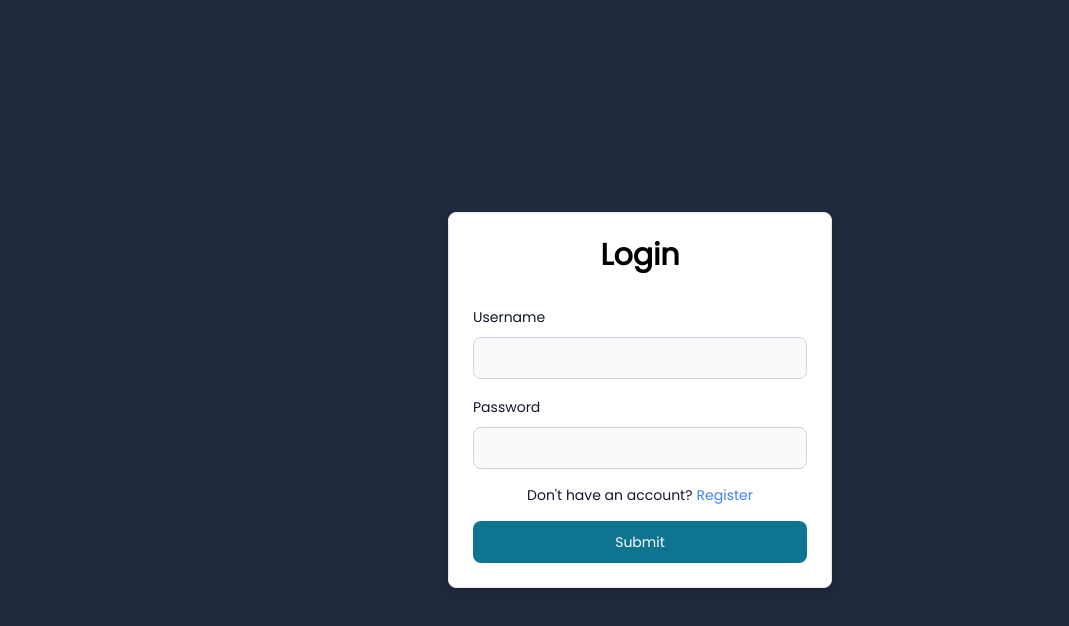
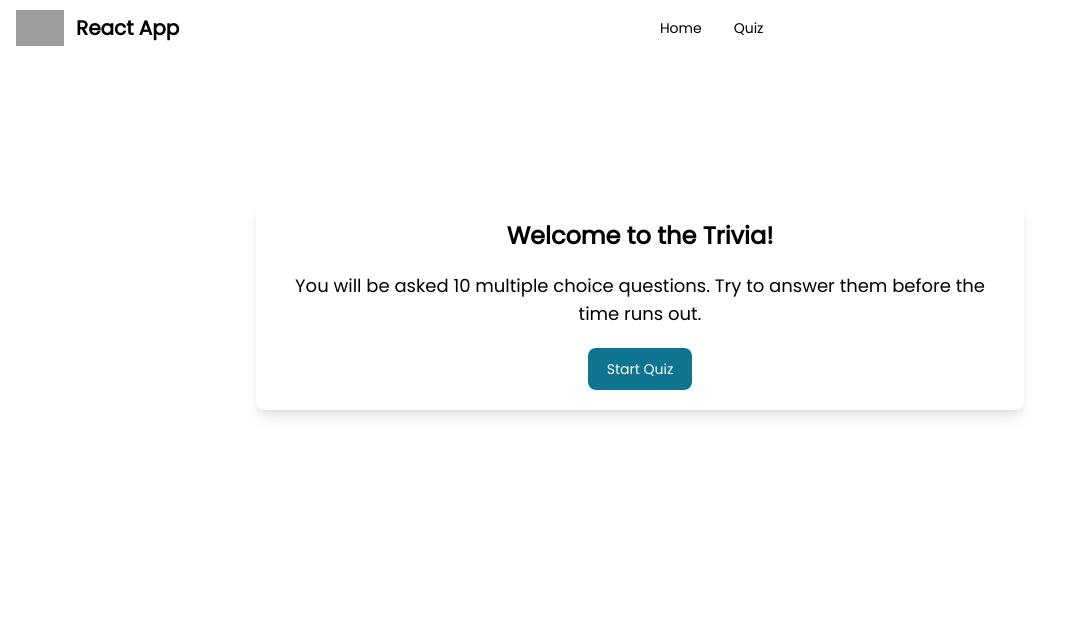
Before and after one commit to iskhafel/magang-trivia, a React (Vite) app: page /welcome-quiz in a window 1280 px wide. Before the commit this address led to /login. Shown: the top 626 px of the page, without its empty margins (0-1069 px from the left). Built offline with nearby package versions, Linux system fonts and the light colour scheme; grey boxes are pictures that could not be loaded.

Commit message:
fix: remove auth

```diff
--- a/src/App.jsx
+++ b/src/App.jsx
@@ -3,12 +3,9 @@ import {
   Routes,
   Route,
 } from "react-router-dom";
-import LoginPage from "./pages/LoginPage";
-import RegisterPage from "./pages/RegisterPage";
 import WelcomeQuiz from "./pages/WelcomeQuiz";
 import QuizPage from "./pages/QuizPage";
 import HomePage from "./pages/HomePage";
-import ProtectedRoute from "./routes/ProtectedRoute";
 
 export default function App() {
   return (
@@ -16,13 +13,8 @@ export default function App() {
       <Routes>
         <Route path="/" element={<HomePage />} />
         <Route path="/home" element={<HomePage />} />
-        <Route path="/login" element={<LoginPage />} />
-        <Route path="/register" element={<RegisterPage />} />
-
-        <Route element={<ProtectedRoute />}>
-          <Route path="/welcome-quiz" element={<WelcomeQuiz />} />
-          <Route path="/quiz" element={<QuizPage />} />
-        </Route>
+        <Route path="/welcome-quiz" element={<WelcomeQuiz />} />
+        <Route path="/quiz" element={<QuizPage />} />
       </Routes>
     </BrowserRouter>
   );
--- a/src/components/Header.jsx
+++ b/src/components/Header.jsx
@@ -1,15 +1,7 @@
-import { Navbar, Button } from "flowbite-react";
+import { Navbar } from "flowbite-react";
 import { Link } from "react-router-dom";
-import { useNavigate } from "react-router-dom";
 
 export default function Header() {
-  const navigate = useNavigate();
-
-  const handleLogout = () => {
-    localStorage.removeItem("access_token");
-    navigate("/login");
-  };
-
   return (
     <div>
       <Navbar fluid={true} rounded={true}>
@@ -24,17 +16,11 @@ export default function Header() {
           </span>
         </Navbar.Brand>
 
-        <Navbar.Collapse>
+        <Navbar.Collapse className="">
           <Link to="/home">Home</Link>
           <Link to="/welcome-quiz">Quiz</Link>
         </Navbar.Collapse>
-        <div className="flex">
-          {localStorage.getItem("access_token") ? (
-            <Button onClick={handleLogout}>Logout</Button>
-          ) : (
-            <Button onClick={() => navigate("/login")}>Login</Button>
-          )}
-        </div>
+        <div className="flex ml-5"></div>
       </Navbar>
     </div>
   );
--- a/src/pages/LoginPage.jsx
+++ /dev/null
@@ -1,93 +0,0 @@
-import { useState } from "react";
-import axios from "axios";
-import { Button, Card, Label, TextInput } from "flowbite-react";
-import { useNavigate, Link } from "react-router-dom";
-
-export default function LoginPage() {
-  const [username, setUsername] = useState("");
-  const [password, setPassword] = useState("");
-  const [success, setSuccess] = useState(false);
-  const [error, setError] = useState("");
-  const navigate = useNavigate();
-
-  const handleUsername = (event) => {
-    setUsername(event.target.value);
-  };
-
-  const handlePassword = (event) => {
-    setPassword(event.target.value);
-  };
-
-  const handleSubmit = (e) => {
-    e.preventDefault();
-
-    axios
-      .post("https://api.mudoapi.site/login", {
-        username: username,
-        password: password,
-      })
-      .then((res) => {
-        const token = res.data.data.token;
-        localStorage.setItem("access_token", token);
-        setSuccess(true);
-        setError(false);
-
-        setTimeout(() => {
-          navigate("/home");
-        }, 1000);
-      })
-      .catch((error) => {
-        console.log("err", error?.response);
-        setError(error?.response.data.message);
-      });
-  };
-
-  return (
-    <div className="flex flex-col items-center justify-center min-h-screen bg-slate-800">
-      <Card className="max-w-sm w-full mx-auto">
-        <h1 className="text-3xl font-bold mx-auto">Login</h1>
-        <form className="flex flex-col gap-4">
-          <div>
-            {success && (
-              <div className="text-green-500">
-                You have successfully logged in
-              </div>
-            )}
-            {error && <div className="text-red-500">{error}</div>}
-          </div>
-          <div>
-            <div className="mb-2 block">
-              <Label htmlFor="username" value="Username" />
-            </div>
-            <TextInput
-              id="username"
-              type="text"
-              onChange={handleUsername}
-              required
-            />
-          </div>
-          <div>
-            <div className="mb-2 block">
-              <Label htmlFor="password" value="Password" />
-            </div>
-            <TextInput
-              id="password"
-              type="password"
-              onChange={handlePassword}
-              required
-            />
-          </div>
-          <Label className="flex mx-auto gap-1">
-            Don&apos;t have an account?
-            <Link className="text-blue-500" to="/register">
-              Register
-            </Link>
-          </Label>
-          <Button type="submit" onClick={handleSubmit}>
-            Submit
-          </Button>
-        </form>
-      </Card>
-    </div>
-  );
-}
--- a/src/pages/RegisterPage.jsx
+++ /dev/null
@@ -1,124 +0,0 @@
-import { useState } from "react";
-import axios from "axios";
-import { Button, Card, Label, TextInput, Radio } from "flowbite-react";
-import { useNavigate, Link } from "react-router-dom";
-
-export default function LoginPage() {
-  const [name, setName] = useState("");
-  const [username, setUsername] = useState("");
-  const [password, setPassword] = useState("");
-  const [roleId, setRoleId] = useState(1); // default to 1
-  const [success, setSuccess] = useState(false);
-  const [error, setError] = useState("");
-  const navigate = useNavigate();
-
-  const handleName = (event) => {
-    setName(event.target.value);
-  };
-
-  const handleUsername = (event) => {
-    setUsername(event.target.value);
-  };
-
-  const handlePassword = (event) => {
-    setPassword(event.target.value);
-  };
-
-  const handleRoleId = (event) => {
-    setRoleId(parseInt(event.target.value));
-  };
-
-  const handleSubmit = (e) => {
-    e.preventDefault();
-
-    axios
-      .post("https://api.mudoapi.site/register", {
-        name: name,
-        username: username,
-        password: password,
-        roleId: roleId,
-      })
-      .then((res) => {
-        console.log(res);
-        setSuccess(true);
-        setError(false);
-
-        setTimeout(() => {
-          navigate("/login");
-        }, 1000);
-      })
-      .catch((error) => {
-        console.log("err", error?.response);
-        setError(error?.response.data.message);
-      });
-  };
-
-  return (
-    <div className="flex flex-col items-center justify-center min-h-screen bg-slate-800">
-      <Card className="max-w-sm w-full mx-auto">
-        <h1 className="text-3xl font-bold mx-auto">Register</h1>
-        <form className="flex flex-col gap-4" onSubmit={handleSubmit}>
-          <div>
-            {success && (
-              <div className="text-green-500">
-                You have successfully registered.
-              </div>
-            )}
-            {error && <div className="text-red-500">{error}</div>}
-          </div>
-
-          <div>
-            <div className="mb-2 block">
-              <Label htmlFor="name" value="Name" />
-            </div>
-            <TextInput id="name" type="text" onChange={handleName} required />
-          </div>
-
-          <div>
-            <div className="mb-2 block">
-              <Label htmlFor="username" value="Username" />
-            </div>
-            <TextInput
-              id="username"
-              type="text"
-              onChange={handleUsername}
-              required
-            />
-          </div>
-
-          <div>
-            <div className="mb-2 block">
-              <Label htmlFor="password" value="Password" />
-            </div>
-            <TextInput
-              id="password"
-              type="password"
-              onChange={handlePassword}
-              required
-            />
-          </div>
-
-          <div>
-            <div className="mb-2 block">
-              <Label value="Role" />
-            </div>
-            <div className="flex gap-4">
-              <Radio id="role1" name="role" value="1" onChange={handleRoleId} />
-              <Label htmlFor="role1">Admin</Label>
-
-              <Radio id="role2" name="role" value="2" onChange={handleRoleId} />
-              <Label htmlFor="role2">User</Label>
-            </div>
-          </div>
-          <Label className="flex mx-auto gap-1">
-            Already have an account?
-            <Link className="text-blue-500" to="/login">
-              Login
-            </Link>
-          </Label>
-          <Button type="submit">Submit</Button>
-        </form>
-      </Card>
-    </div>
-  );
-}
--- a/src/routes/ProtectedRoute.jsx
+++ /dev/null
@@ -1,7 +0,0 @@
-import { Navigate, Outlet } from "react-router-dom";
-
-export default function ProtectedRoute() {
-  const token = localStorage.getItem("access_token");
-
-  return token ? <Outlet /> : <Navigate to="/login" />;
-}
```
